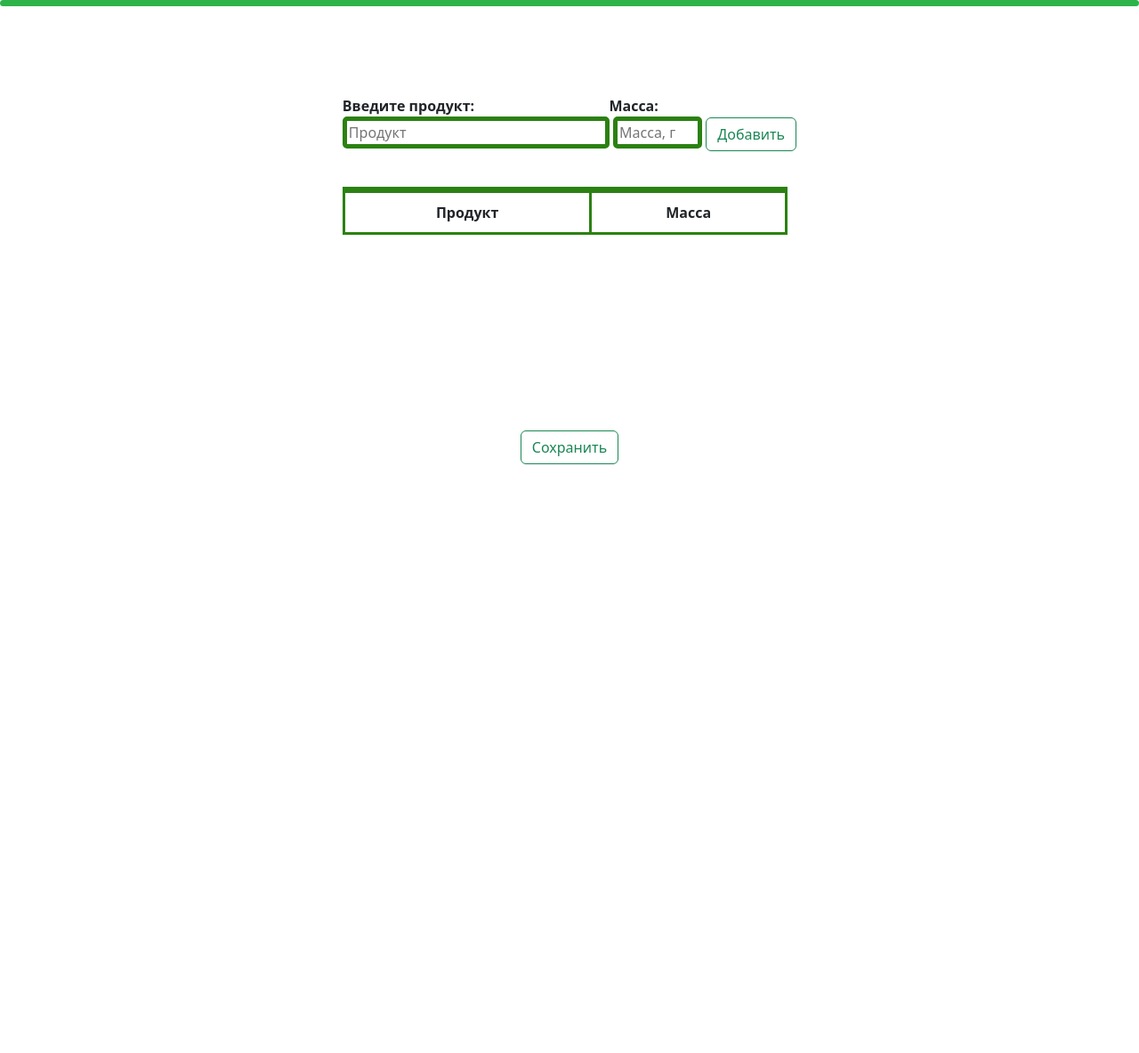
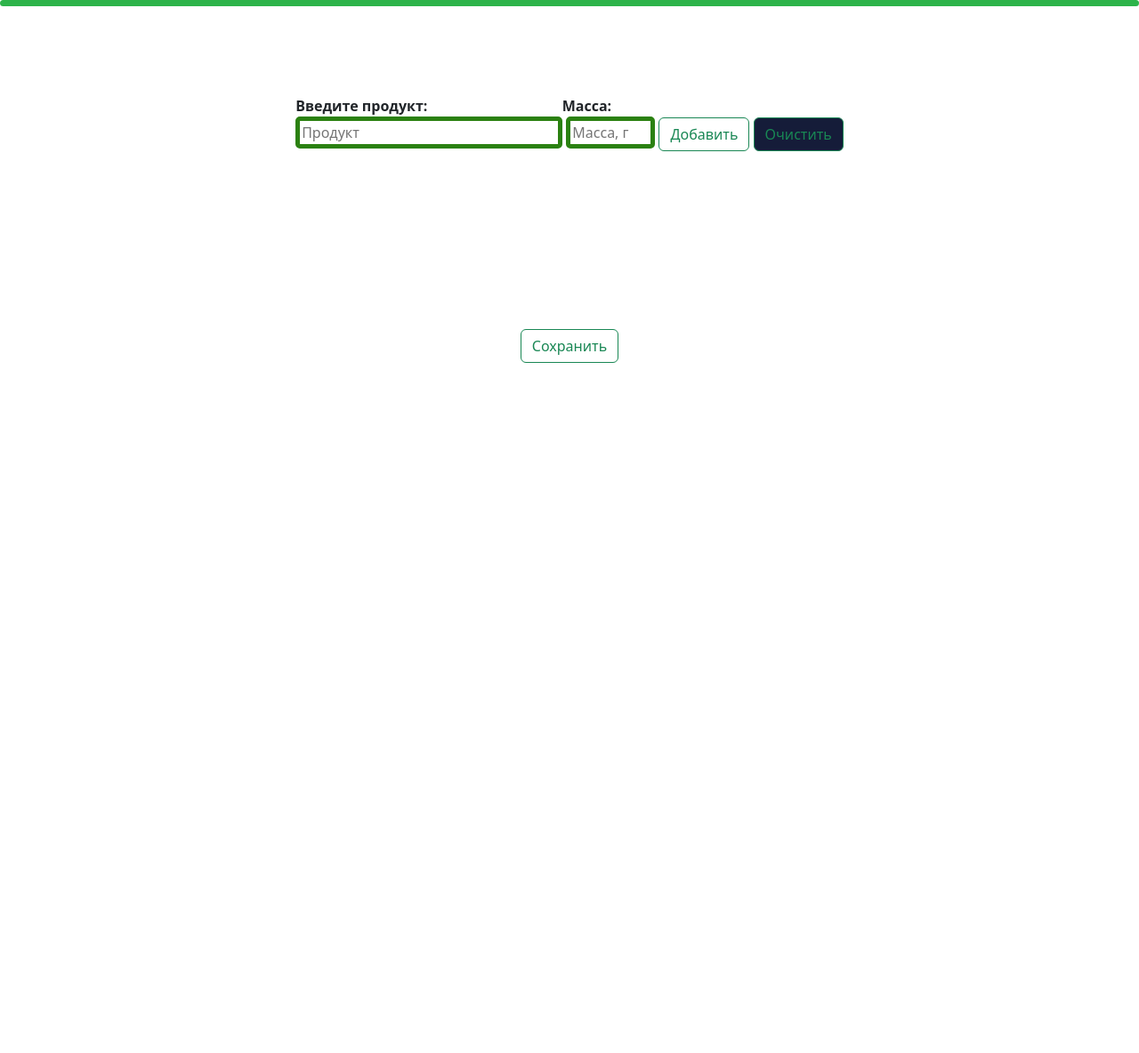
Before and after one commit to Gr1zee/Food-Helper, a Flask app: page /create_dish in a window 1280 px wide. Shown: the part 64-1248 px from the top of the page at 89% size. After the commit the page ends 472 px from the top, so only its background shows below. Run offline with Flask 3, Linux system fonts and the light colour scheme; lists and menus that the app fills with data are empty.

Commit message:
Update templates

```diff
--- a/main.py
+++ b/main.py
@@ -170,11 +170,14 @@ def create_dish():
 
 @app.route('/dish_saved', methods=['POST'])
 def dish_saved():
-    global products
-    list_products = search_product(products)
-    answer = dish_hendler(list_products)
-    products = []
-    return render_template('dish_saved.html', form=form, answer=answer)
+    try:
+        global products
+        list_products = search_product(products)
+        answer = dish_hendler(list_products)
+        products = []
+        return render_template('dish_saved.html', form=form, answer=answer)
+    except TypeError:
+        return render_template('error_input_product.html', form=form)
 
 
 @app.route('/logout')
--- a/static/styles/create_dish.css
+++ b/static/styles/create_dish.css
@@ -84,3 +84,21 @@ border: 3px solid rgb(43, 129, 17);
     justify-content: space-around;
     align-self: baseline;
 }
+
+#clear_btn{
+    background: #151c39;
+}
+
+#new_dish{
+    margin: 100px;
+    display: flex;
+    align-items: center;
+    justify-content: space-around;
+    align-self: baseline;
+}
+
+.container {
+  width: 90%;
+  display: flex;
+  justify-content: center;
+}
--- a/templates/create_dish.html
+++ b/templates/create_dish.html
@@ -44,17 +44,12 @@
       <input type="text" id="input_product" name="input_product" placeholder="Продукт">
       <input type="text" id="input_mass" name="input_mass" placeholder="Масса, г">
       <button onclick="displayInfo()" class="btn btn-outline-success">Добавить</button>
-      <table id="infoTable" border="1">
-      <tr>
-        <th>Продукт</th>
-        <th>Масса</th>
-      </tr>
-      </table>
+      <a href="/create_dish" class="btn btn-outline-success" id="clear_btn" name="clear_btn" >Очистить</a>
     </div>
   </form>
-  <main role="main" class="container">
+  <div class="container">
     {% block content %}{% endblock %}
-  </main>
+  </div>
   <form action="/dish_saved" method="post" style="display:flex; justify-content:center; align-items:center; height:100vh;" >
     <button class="btn btn-outline-success" id="save_btn" name="save_btn">Сохранить</button>
   </form>
--- a/templates/list_create_dish.html
+++ b/templates/list_create_dish.html
@@ -3,8 +3,10 @@
 {% block content %}
     <ul>
       {% for item in products %}
-        {% if item != (None, None) %}
-            <li>{{ item }}</li>
+        {% if item != (None, None) and item != ('', '') and item[1] != '' and item[0] != ''%}
+            <li><b>Продукт:</b> {{ item[0].capitalize() }}</li>
+            <b>Масса:</b> {{  item[1]  }} гр.
+            <h5></h5>
         {% endif %}
       {% endfor %}
     </ul>
```
Also changed, not shown: templates/dish_saved.html (+9 -7 lines), templates/error_input_product.html (added, +21 -0 lines).
